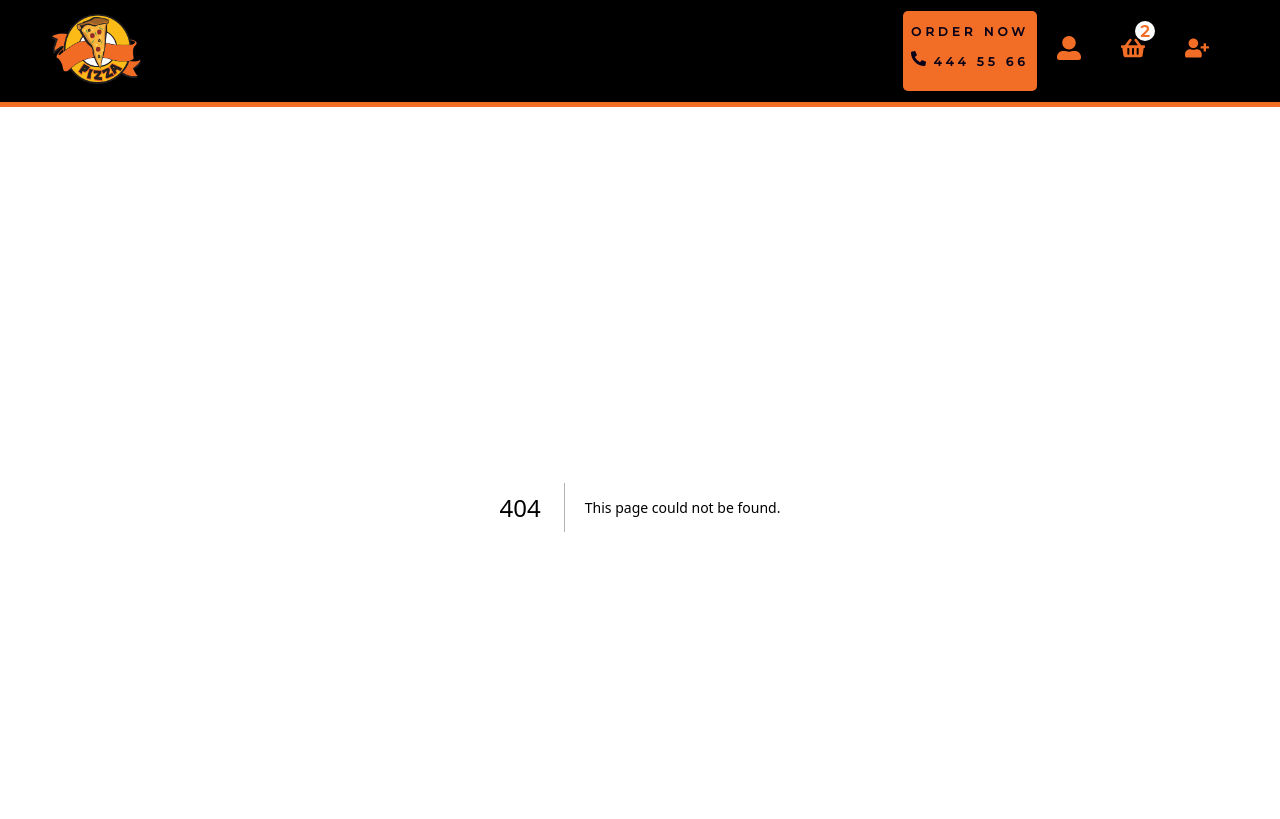
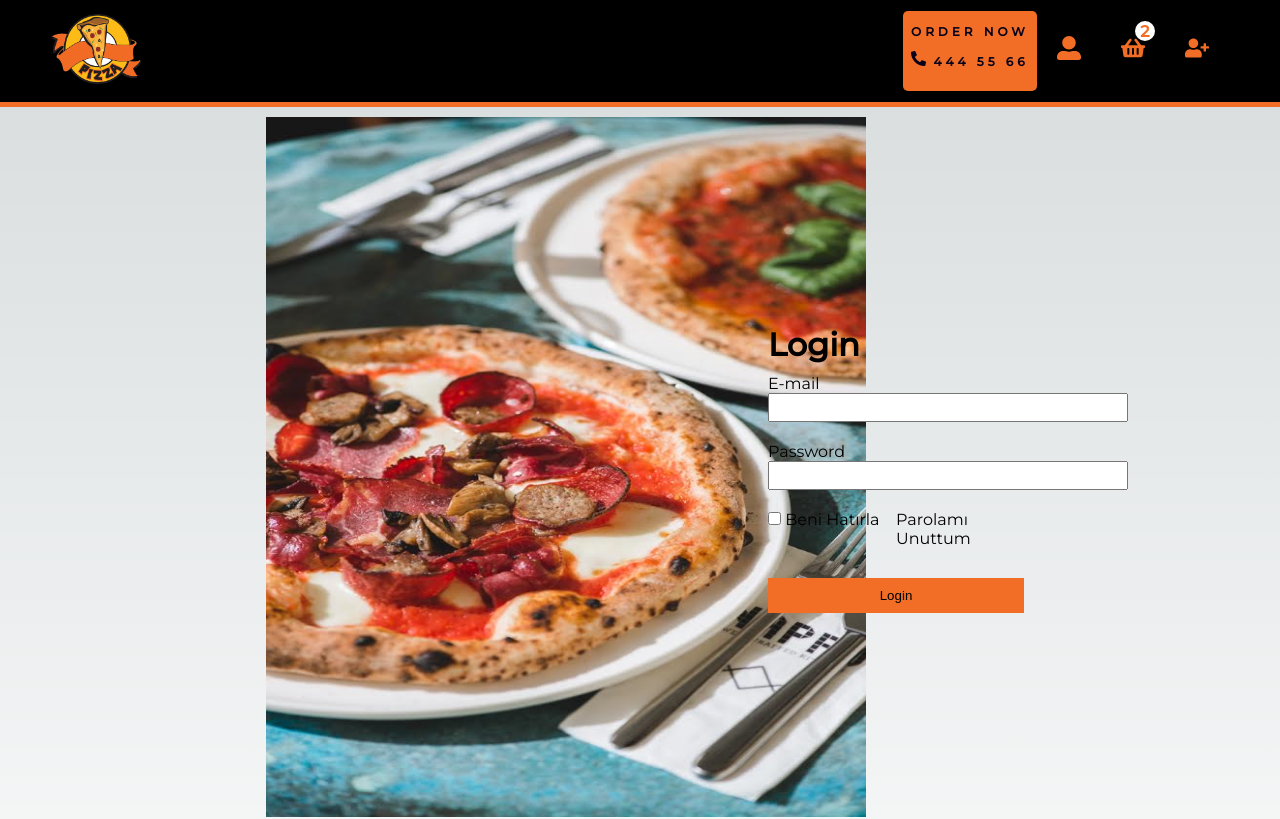
Before and after one commit to gulhancukuryurt/pizza-app, a Next.js app: page /login in a window 1280 px wide. Before the commit this address had no page. Shown: the top 819 px of the page. Built offline with nearby package versions, Linux system fonts and the light colour scheme.

Commit message:
login form add

```diff
--- a/components/Navbar.js
+++ b/components/Navbar.js
@@ -63,9 +63,12 @@ const Navbar = () => {
       </div>
       <div className={styles.item}>
         <div className={styles.userarea}>
+          <Link href="/login">
+
           <div className={styles.login}>
             <FaUserAlt />
           </div>
+          </Link>
           <div className={styles.cart}>
             <FaShoppingBasket />
             <div className={styles.counter}>2</div>
--- a/package.json
+++ b/package.json
@@ -11,6 +11,7 @@
   "dependencies": {
     "eslint": "8.37.0",
     "eslint-config-next": "13.3.0",
+    "formik": "^2.4.0",
     "next": "13.3.0",
     "pizzapi": "^0.0.8",
     "react": "18.2.0",
--- /dev/null
+++ b/pages/login.js
@@ -0,0 +1,83 @@
+import React, { useState } from 'react';
+import Image from 'next/image';
+import styles from '../styles/Login.module.css';
+import { Formik, Form, Field, ErrorMessage } from 'formik';
+
+function Login() {
+  const initialValues = {
+    email: '',
+    password: '',
+    rememberMe: false,
+  };
+
+  const [loginMessage, setLoginMessage] = useState('');
+
+  const onSubmit = (values) => {
+    if (values.email === 'gcukuryurt@gmail.com' && values.password === '1234') {
+      setLoginMessage('Giriş Başarılı');
+    }
+    if (values.rememberMe) {
+      localStorage.setItem('email', values.email);
+      localStorage.setItem('password', values.password);
+    }
+    else {
+      setLoginMessage('Giriş Başarısız');
+    }
+  };
+
+  const validateForm = (values) => {
+    const errors = {};
+
+    if (!values.email) {
+      errors.email = 'Email alanı boş bırakılamaz';
+    }
+
+    if (!values.password) {
+      errors.password = 'Parola alanı boş bırakılamaz';
+    }
+
+    return errors;
+  };
+
+  return (
+    <div className={styles.container}>
+      <div className={styles.left}>
+        <Image className={styles.img} src="/img/pizzarest1.jpg" width={600} height={700} />
+      </div>
+      <div className={styles.right}>
+        <h2 className={styles.title}>Login</h2>
+        <Formik initialValues={initialValues} onSubmit={onSubmit} validate={validateForm}>
+          <Form>
+            <div className={styles.email}>
+              <label className={styles.label} htmlFor="email">
+                E-mail
+              </label>
+              <Field className={styles.emailArea} type="email" id="email" name="email" />
+              <ErrorMessage name="email" component="div" />
+            </div>
+            <div className={styles.password}>
+              <label htmlFor="password">Password</label>
+              <Field className={styles.passwordArea} type="password" id="password" name="password" />
+              <ErrorMessage name="password" component="div" />
+            </div>
+            <div className={styles.loginprocses}>
+              <div className={styles.remember}>
+                <Field type="checkbox" id="rememberMe" name="rememberMe" />
+                <label htmlFor="rememberMe"> Beni Hatırla</label>
+              </div>
+              <div className={styles.passwordremember}>
+                <label htmlFor="forgotPassword">Parolamı Unuttum</label>
+              </div>
+            </div>
+            <button className={styles.login} type="submit">
+              Login
+            </button>
+            {loginMessage && <div className={styles.loginMessage}>{loginMessage}</div>}
+          </Form>
+        </Formik>
+      </div>
+    </div>
+  );
+}
+
+export default Login;
--- /dev/null
+++ b/styles/Login.module.css
@@ -0,0 +1,58 @@
+@import url('https://fonts.googleapis.com/css2?family=Montserrat&display=swap');
+
+.container {
+    width: 100%;
+    display: flex;
+    margin: 0 auto;
+    justify-content: center;
+    align-items: center;
+    font-family: 'Montserrat', sans-serif;
+}
+
+.left {
+    width: 40%;
+}
+
+.right {
+    width: 20%;
+}
+.img {
+    margin: 10px;
+}
+.title {
+    font-size: 2rem;
+    margin-bottom: 10px;
+}
+
+.email, .password {
+   margin-bottom: 20px;
+}
+
+.passwordArea, .emailArea {
+    padding: 5px;
+    width: 360px;
+}
+
+.loginprocses {
+    width: 100%;
+    display: flex;
+}
+
+.remember, .passwordremember {
+    width: 50%;
+    margin-bottom: 30px;
+}
+
+.login {
+    width: 100%;
+    padding: 10px;
+    background-color: #f26d25;
+    border: none;
+    cursor: pointer;
+}
+
+.loginMessage {
+    font-size: 1.3rem;
+    color: #f26d25;
+    margin-top: 20px;
+}
```
Also changed, not shown: 1 other file (tests, documents, lock files or other folders).
